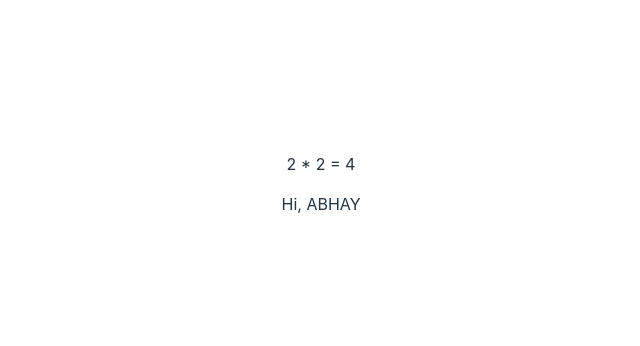
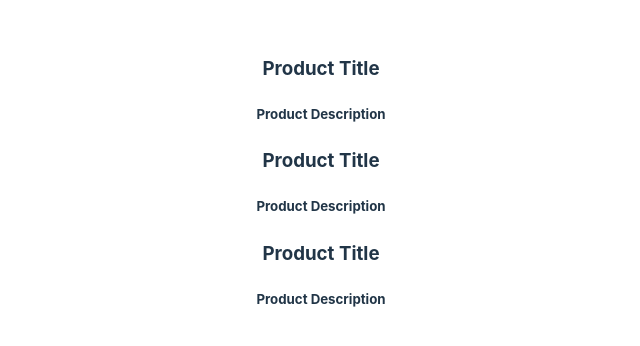
Before and after one commit to abhaytiwaricode/ReactJs-Practice-Code, a React (Vite) app in the folder basic-react-app/: page / in a window 1280 px wide. Shown: the part 216-562 px from the top of the page, without its empty margins (319-959 px from the left). Built offline with nearby package versions, Linux system fonts and the light colour scheme.

Commit message:
Structuring Components

```diff
--- a/basic-react-app/src/App.jsx
+++ b/basic-react-app/src/App.jsx
@@ -1,10 +1,10 @@
 import './App.css';
-import Title from './components/Title.jsx';
+import ProductTab from './components/ProductTab.jsx';
 
 function App() {
   return (
     <>
-      <Title />
+      <ProductTab />
     </>
   );
 }
--- /dev/null
+++ b/basic-react-app/src/components/Product.jsx
@@ -0,0 +1,10 @@
+function Product() {
+  return (
+    <div>
+      <h3>Product Title</h3>
+      <h5>Product Description</h5>
+    </div>
+  );
+}
+
+export default Product;
--- /dev/null
+++ b/basic-react-app/src/components/ProductTab.jsx
@@ -0,0 +1,13 @@
+import Product from './Product.jsx';
+
+function ProductTab() {
+  return (
+    <>
+      <Product />
+      <Product />
+      <Product />
+    </>
+  );
+}
+
+export default ProductTab;
```
